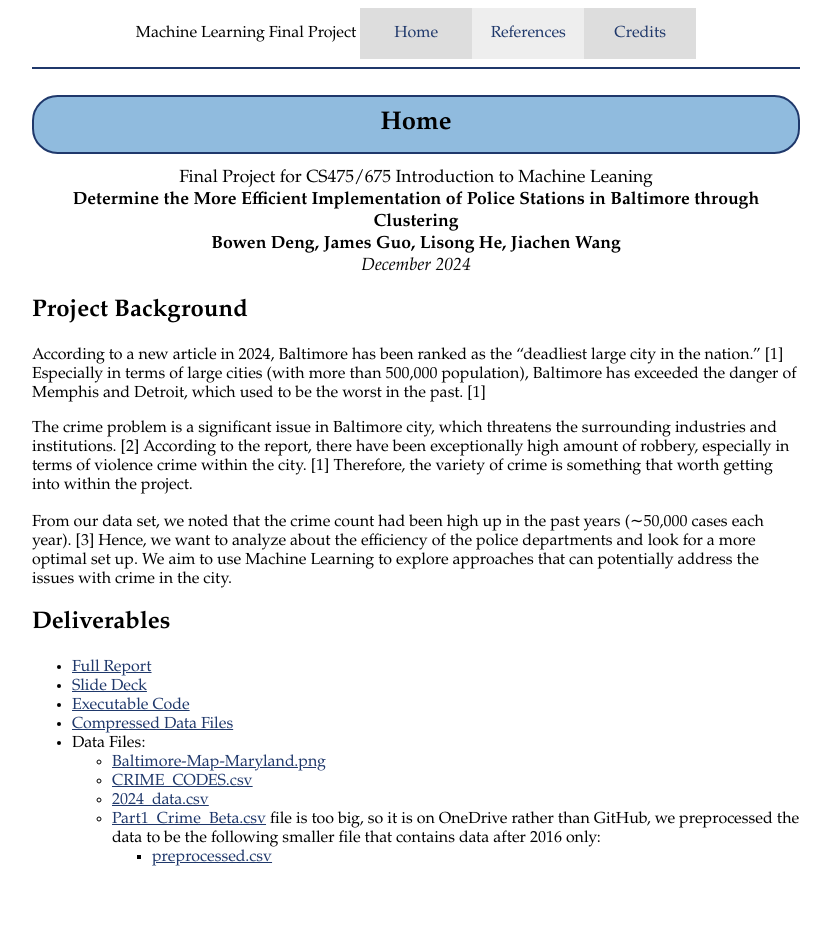
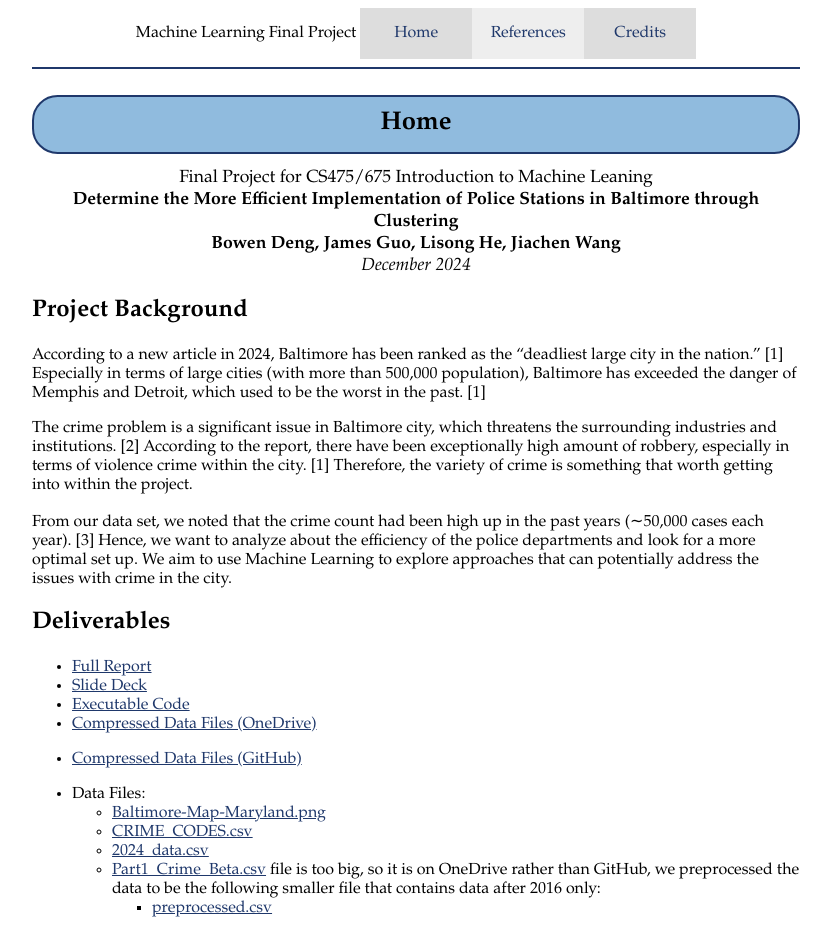
Before and after one commit to James-Guo-03/ML-F24-Project, a Jekyll site: the page built from index.md, in a window 1280 px wide. Shown: the whole page, without its empty margins (224-1055 px from the left). Built offline with Jekyll 4.4.1, drawn with Linux system fonts in a browser that asks for light colours; before the commit the page ends 900 px from its top, so only the background shows below that.

Commit message:
Repo updates with data

```diff
--- a/index.md
+++ b/index.md
@@ -24,7 +24,9 @@ From our data set, we noted that the crime count had been high up in the past ye
 - [Full Report]({{site.baseurl}}/files/ML_Report.pdf)
 - [Slide Deck]({{site.baseurl}}/files/ML_Slides.pdf)
 - [Executable Code]({{site.baseurl}}/files/Final_Project_code.ipynb)
-- [Compressed Data Files](https://livejohnshopkins-my.sharepoint.com/:u:/g/personal/sguo45_jh_edu/ES-1-1AkuuhNqONojGQ3k94Bs1DchRlqcY-d96qrJ6MV1Q?e=ghXRux)
+- [Compressed Data Files (OneDrive)](https://livejohnshopkins-my.sharepoint.com/:u:/g/personal/sguo45_jh_edu/ES-1-1AkuuhNqONojGQ3k94Bs1DchRlqcY-d96qrJ6MV1Q?e=ghXRux)
+- [Compressed Data Files (GitHub)]({{site.baseurl}}/files/all-data-ml.zip)
+
 - Data Files:
   - [Baltimore-Map-Maryland.png]({{site.baseurl}}/files/Data_files/Baltimore-Map-Maryland.png)
   - [CRIME_CODES.csv]({{site.baseurl}}/files/Data_files/CRIME_CODES.csv)
```
Also changed, not shown: 1 other file.
